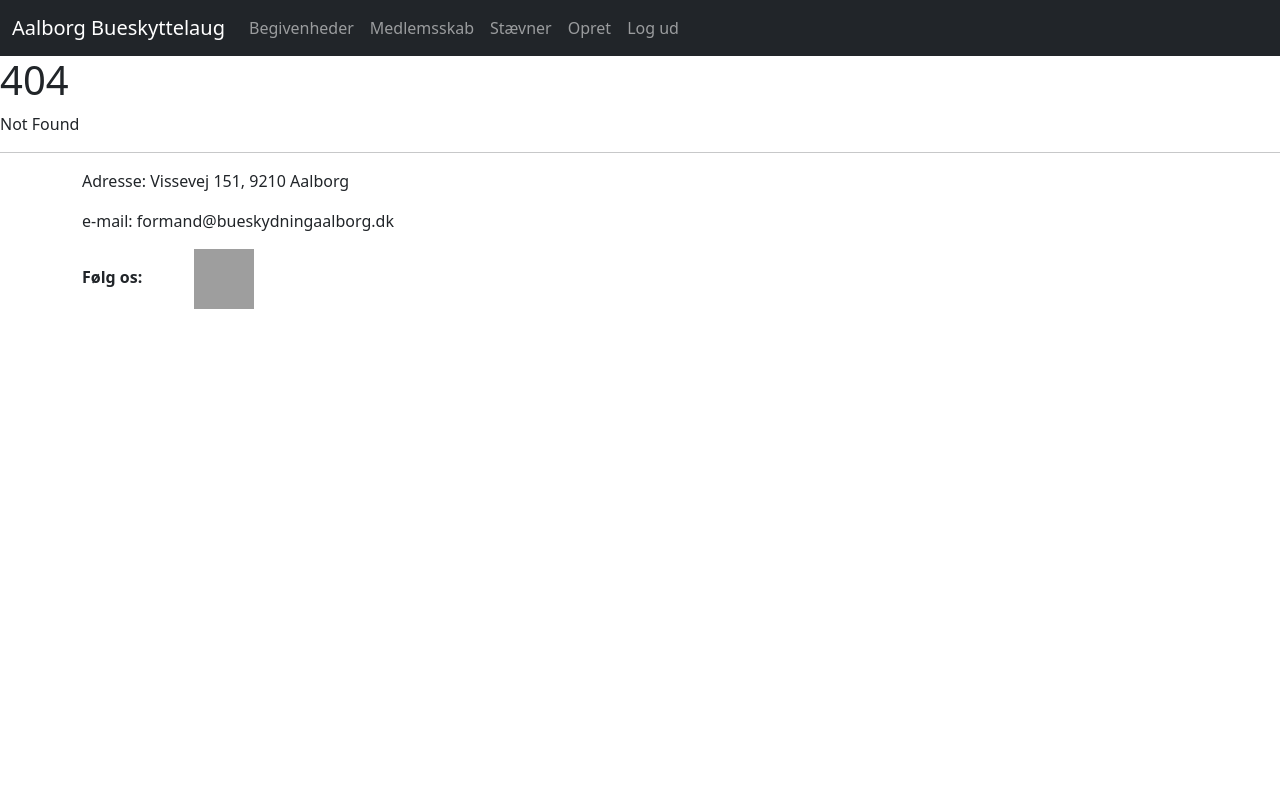
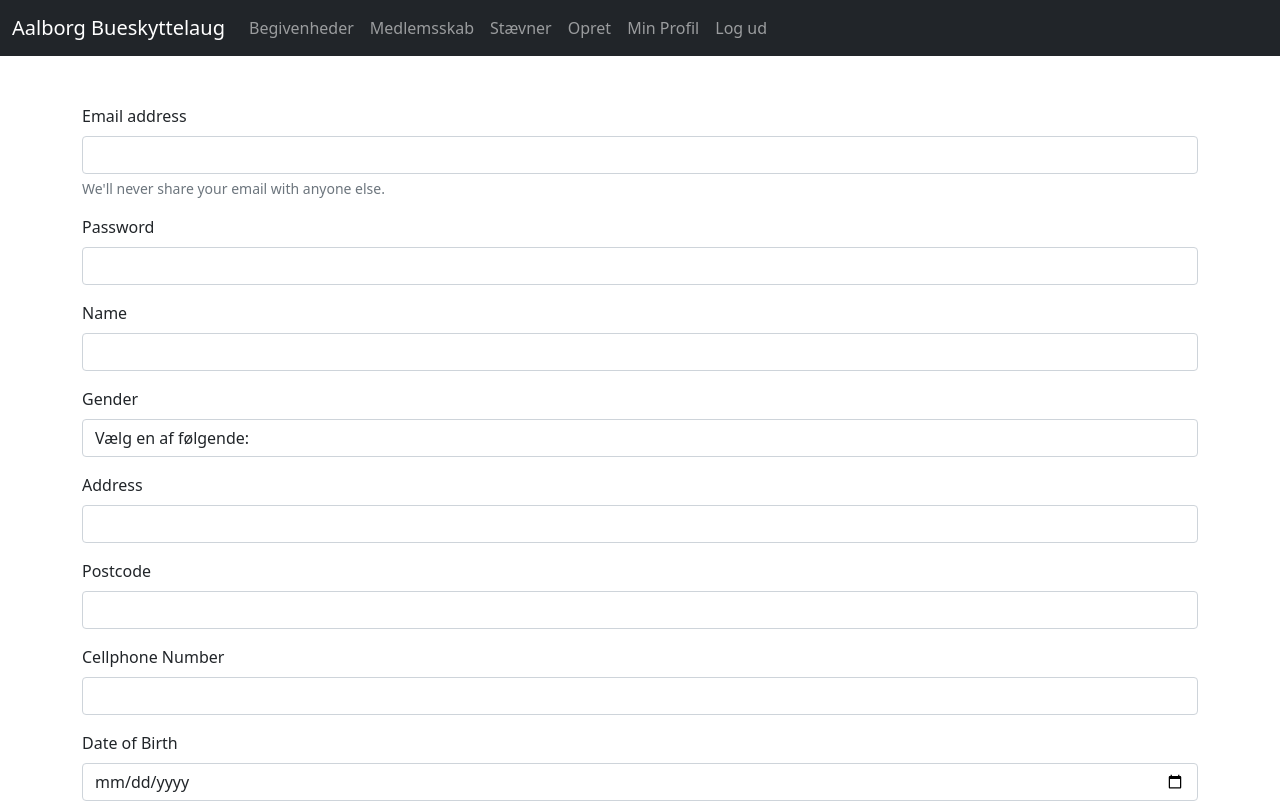
Before and after one commit to PixieStick314/P3-Archery, a SvelteKit app in the folder frontend/: page /user/userID/myprofile in a window 1280 px wide. Before the commit this address had no page. Shown: the top 803 px of the page. Built offline with nearby package versions, Linux system fonts and the light colour scheme; grey boxes are pictures that could not be loaded.

Commit message:
Created update site

```diff
--- a/frontend/src/routes/+layout.svelte
+++ b/frontend/src/routes/+layout.svelte
@@ -19,9 +19,11 @@
                     <a href="/create" class="nav-link">Opret</a>
                 </li>
                 <li class="nav-item">
+                    <a href="/user/userID/myprofile" class="nav-link">Min Profil</a>
+                </li>
+                <li class="nav-item">
                     <a href="/logout" class="nav-link">Log ud</a>
                 </li>
-
             </ul>
         </div>
     </div>
--- /dev/null
+++ b/frontend/src/routes/user/userID/myprofile/+page.server.js
@@ -0,0 +1,28 @@
+/** @type {import('./$types').Actions} */
+export const actions = {
+    // eslint-disable-next-line @typescript-eslint/no-unused-vars
+    register: async({request}) => {
+        const data = await request.formData();
+        const res = await fetch("http://localhost:8080/user/create", {
+            method: 'POST',
+            body: JSON.stringify({
+                email: data.get("email"),
+                password: data.get("password"),
+                name: data.get("name"),
+                gender: data.get("gender"),
+                address: data.get("address"),
+                postcode: data.get("postcode"),
+                cellphoneNr: data.get("cellphoneNr"),
+                dateOfBirth: data.get("dateOfBirth"),
+                archerySkillLevel: data.get("archerySkillLevel"),
+            }),
+            headers: {
+                'Content-Type': 'application/json; charset=utf-8'
+            }
+        })
+
+        return { success: true }
+
+
+    }
+};
--- /dev/null
+++ b/frontend/src/routes/user/userID/myprofile/+page.svelte
@@ -0,0 +1,56 @@
+<script>
+    /** @type {import('./$types').PageData} */
+    export let data;
+
+    /** @type {import('./$types').ActionData} */
+    export let form;
+</script>
+
+<form method="POST" action="?/register" class="container-sm mt-5">
+    <div class="mb-3">
+        <label for="emailInput" class="form-label">Email address</label>
+        <input name="email" type="email" class="form-control" id="emailInput" aria-describedby="emailHelp">
+        <div id="emailHelp" class="form-text">We'll never share your email with anyone else.</div>
+    </div>
+    <div class="mb-3">
+        <label for="passwordInput" class="form-label">Password</label>
+        <input name="password" type="password" class="form-control" id="passwordInput">
+    </div>
+    <div class="mb-3">
+        <label for="nameInput" class="form-label">Name</label>
+        <input name="name" type="text" class="form-control" id="nameInput">
+    </div>
+    <div class="mb-3">
+        <label for="genderInput" class="form-label">Gender</label>
+        <select name="gender" id="genderInput" class="custom-select form-control">
+            <option value="Select">Vælg en af følgende:</option>
+            <option value="Mand">Mand</option>
+            <option value="Kvinde">Kvinde</option>
+            <option value="Andet">Andet</option>
+        </select>
+    </div>
+    <div class="mb-3">
+        <label for="addressInput" class="form-label">Address</label>
+        <input name="address" type="text" class="form-control" id="addressInput">
+    </div>
+    <div class="mb-3">
+        <label for="postcodeInput" class="form-label">Postcode</label>
+        <input name="postcode" type="number" class="form-control" id="postcodeInput">
+    </div>
+    <div class="mb-3">
+        <label for="cellphoneNrInput" class="form-label">Cellphone Number</label>
+        <input name="cellphoneNr" type="tel" class="form-control" id="cellphoneNrInput">
+    </div>
+    <div class="mb-3">
+        <label for="dateOfBirthInput" class="form-label">Date of Birth</label>
+        <input name="dateOfBirth" type="date" class="form-control" id="dateOfBirthInput">
+    </div>
+
+    <div class="mb-3">
+        <label for="archerySkillLevelInput" class="form-label">Archery Skill Level</label>
+        <input name="archerySkillLevel" type="number" class="form-control" id="archerySkillLevelInput">
+    </div>
+
+    <button type="submit" class="btn btn-primary">Submit</button>
+    <button type="submit" class="btn btn-primary">Update</button>
+</form>
```
